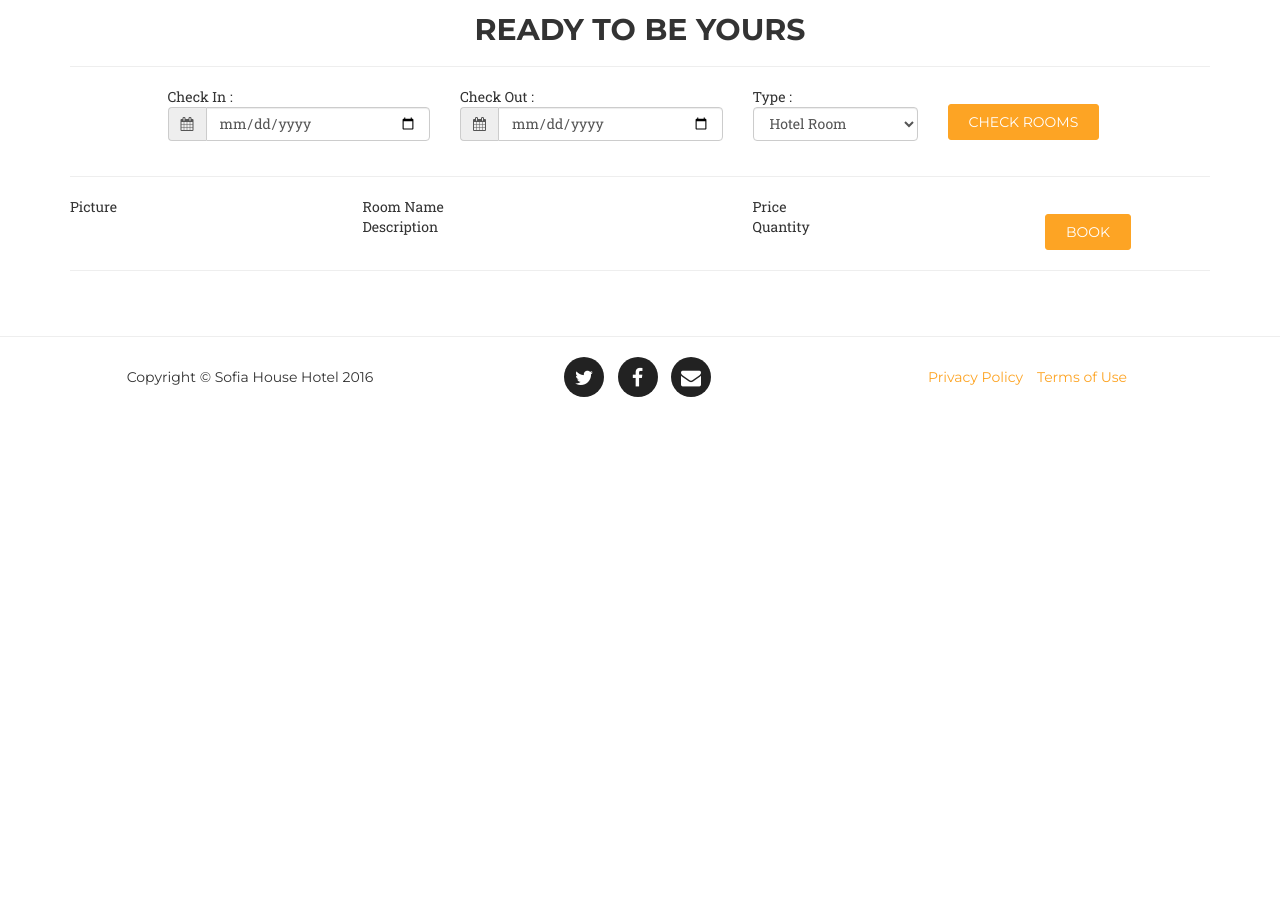
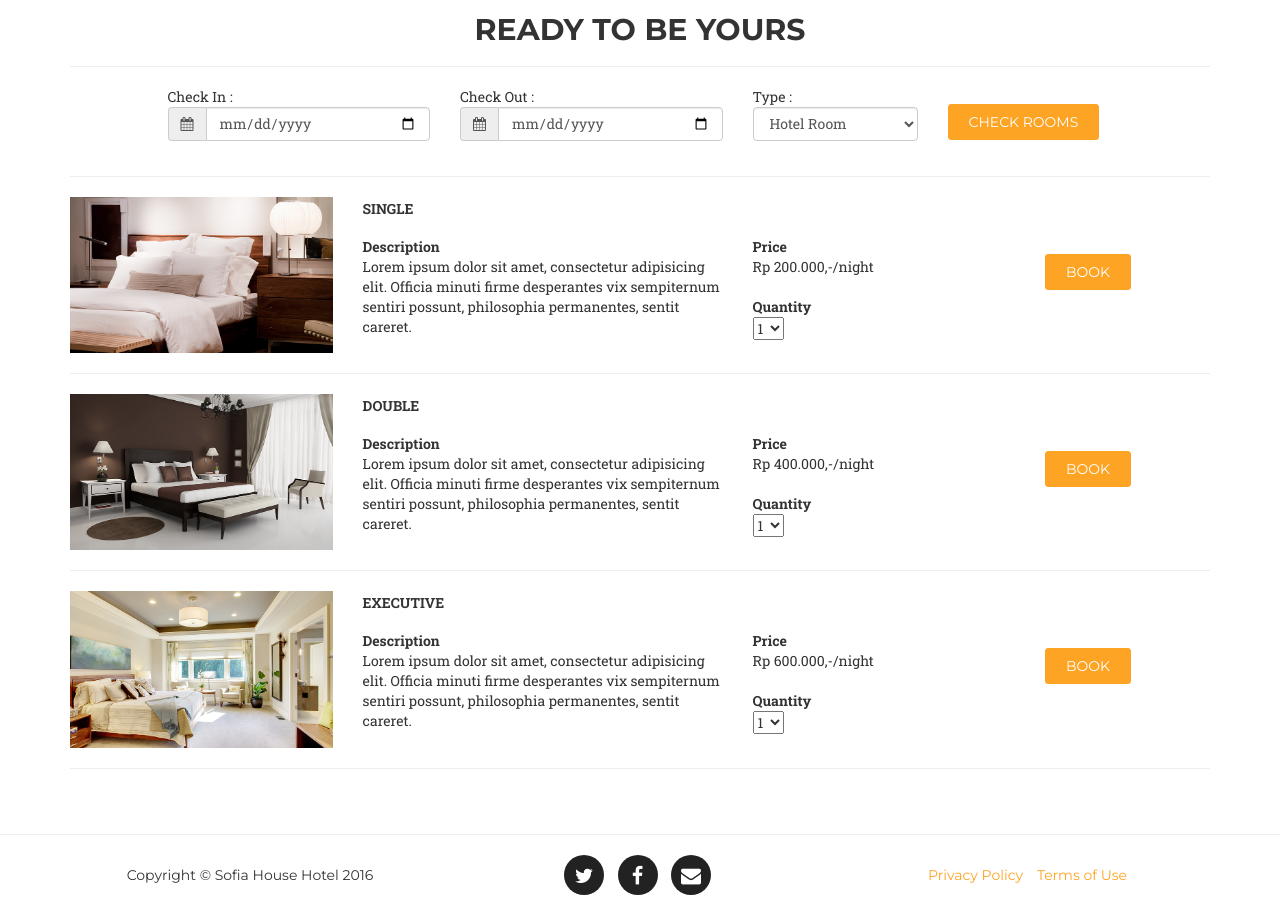
Before and after one commit to SI-SOFIA/sisofia, a PHP site: page /result.php in a window 1280 px wide. Shown: the part 70-990 px from the top of the page. Before the commit the page ends 467 px from the top, so only its background shows below. Run offline with PHP 8.4, Linux system fonts and the light colour scheme; some libraries are stand-ins or nearby versions; some web fonts are replaced.

Commit message:
Hardcoded Page

```diff
--- a/result.php
+++ b/result.php
@@ -51,20 +51,85 @@
     	echo '<form name="book" method="post" action="processbooking.php">';
     	echo '<div class="row">';
     		echo '<div class="col-sm-3">';
-    			echo 'Picture';
+    			echo '<img src="img/room/single.png" class="img-responsive" alt="">';
     		echo '</div>';
     		echo '<div class="col-sm-4">';
-    			echo 'Room Name <br />';
-    			echo 'Description <br />';
+    			echo '<p><label> SINGLE </label></p>';
+    			echo '<b>Description </b><br /> Lorem ipsum dolor sit amet, consectetur adipisicing elit. Officia minuti firme desperantes vix sempiternum sentiri possunt, philosophia permanentes, sentit careret.';
     		echo '</div>';
     		echo '<div class="col-sm-3">';
     			//use jquery to update price
-    			echo 'Price <br />';
-    			echo 'Quantity <br />';
+    			echo ' <br /> <br /><b>Price</b> <br /> Rp 200.000,-/night<br /><br />';
+    			echo '<b>Quantity</b> <br />';
+    			echo '<select>
+    				<option value="1"> 1 </option>
+    				<option value="1"> 2 </option>
+    				<option value="1"> 3 </option>
+    				<option value="1"> 4 </option>
+    				<option value="1"> 5 </option>
+    				</select>';
     		echo '</div>';
     		echo '<div class="col-sm-2">';
     			//processbooking
-    			echo '<button type="submit" class="btn btn-m" name="book"> Book </button>';
+    			echo ' <br /> <br /><button type="submit" class="btn btn-m" name="book"> Book </button>';
+    		echo '</div>';
+    	echo '</div>';
+    	echo '</form>';
+    	echo '<hr>';
+
+    	    	echo '<form name="book" method="post" action="processbooking.php">';
+    	echo '<div class="row">';
+    		echo '<div class="col-sm-3">';
+    			echo '<img src="img/room/double.png" class="img-responsive" alt="">';
+    		echo '</div>';
+    		echo '<div class="col-sm-4">';
+    			echo '<p><label> DOUBLE </label></p>';
+    			echo '<b>Description </b><br /> Lorem ipsum dolor sit amet, consectetur adipisicing elit. Officia minuti firme desperantes vix sempiternum sentiri possunt, philosophia permanentes, sentit careret.';
+    		echo '</div>';
+    		echo '<div class="col-sm-3">';
+    			//use jquery to update price
+    			echo ' <br /> <br /><b>Price</b> <br /> Rp 400.000,-/night<br /><br />';
+    			echo '<b>Quantity</b> <br />';
+    			echo '<select>
+    				<option value="1"> 1 </option>
+    				<option value="1"> 2 </option>
+    				<option value="1"> 3 </option>
+    				<option value="1"> 4 </option>
+    				<option value="1"> 5 </option>
+    				</select>';
+    		echo '</div>';
+    		echo '<div class="col-sm-2">';
+    			//processbooking
+    			echo ' <br /> <br /><button type="submit" class="btn btn-m" name="book"> Book </button>';
+    		echo '</div>';
+    	echo '</div>';
+    	echo '</form>';
+    	echo '<hr>';
+
+    	    	echo '<form name="book" method="post" action="processbooking.php">';
+    	echo '<div class="row">';
+    		echo '<div class="col-sm-3">';
+    			echo '<img src="img/room/executive.png" class="img-responsive" alt="">';
+    		echo '</div>';
+    		echo '<div class="col-sm-4">';
+    			echo '<p><label> EXECUTIVE </label></p>';
+    			echo '<b>Description </b><br /> Lorem ipsum dolor sit amet, consectetur adipisicing elit. Officia minuti firme desperantes vix sempiternum sentiri possunt, philosophia permanentes, sentit careret.';
+    		echo '</div>';
+    		echo '<div class="col-sm-3">';
+    			//use jquery to update price
+    			echo ' <br /> <br /><b>Price</b> <br /> Rp 600.000,-/night<br /><br />';
+    			echo '<b>Quantity</b> <br />';
+    			echo '<select>
+    				<option value="1"> 1 </option>
+    				<option value="1"> 2 </option>
+    				<option value="1"> 3 </option>
+    				<option value="1"> 4 </option>
+    				<option value="1"> 5 </option>
+    				</select>';
+    		echo '</div>';
+    		echo '<div class="col-sm-2">';
+    			//processbooking
+    			echo ' <br /> <br /><button type="submit" class="btn btn-m" name="book"> Book </button>';
     		echo '</div>';
     	echo '</div>';
     	echo '</form>';
```
Also changed, not shown: bookingdetail.php (+14 -24 lines), confirmbooking.php (+33 -7 lines), processbooking.php (+9 -6 lines), img/room/double.png (added), img/room/executive.png (added), img/room/single.png (added).
